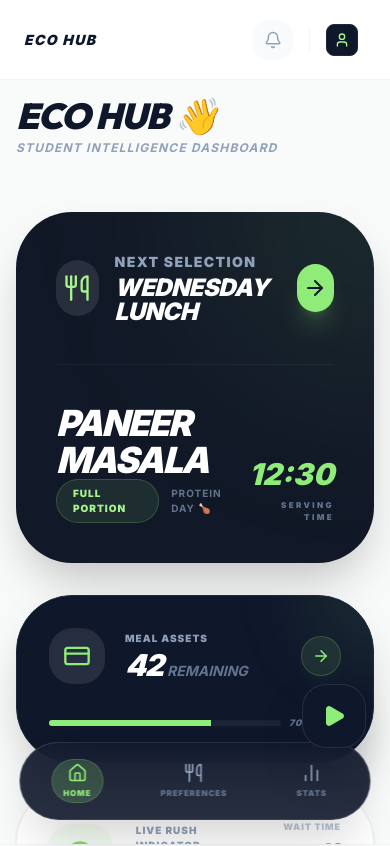
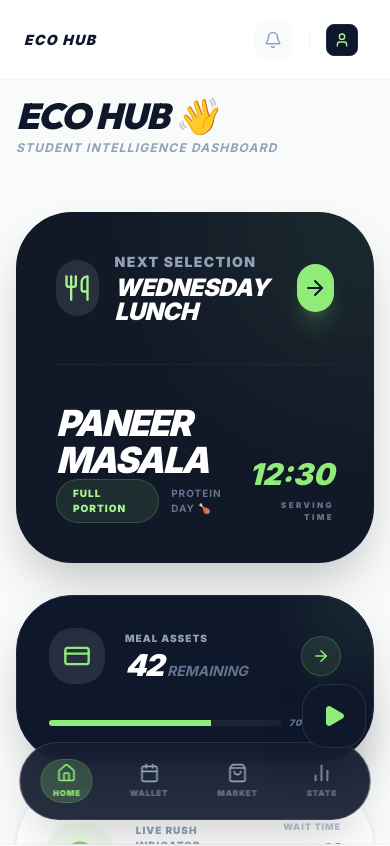
Before and after one commit to LaukikLandage/Eco-Eats-, a Next.js app: page /demo/student in a window 390 px wide. Shown: the top 846 px of the page. Built offline with nearby package versions, Linux system fonts and the light colour scheme.

Commit message:
fix: Improve mobile responsiveness and update BottomNav with new features

```diff
--- a/components/BottomNav.tsx
+++ b/components/BottomNav.tsx
@@ -2,7 +2,7 @@
 
 import Link from "next/link";
 import { usePathname } from "next/navigation";
-import { Home, BarChart2, Gift, Utensils, Calendar } from "lucide-react";
+import { Home, BarChart2, Gift, Utensils, Calendar, ShoppingBag } from "lucide-react";
 import { motion } from "framer-motion";
 
 export default function BottomNav() {
@@ -10,7 +10,8 @@ export default function BottomNav() {
 
     const navItems = [
         { name: "Home", icon: Home, path: "/demo/student" },
-        { name: "Preferences", icon: Utensils, path: "/demo/student/menu" },
+        { name: "Wallet", icon: Calendar, path: "/demo/student/wallet" },
+        { name: "Market", icon: ShoppingBag, path: "/demo/student/marketplace" },
         { name: "Stats", icon: BarChart2, path: "/demo/student/stats" },
     ];
 
```
